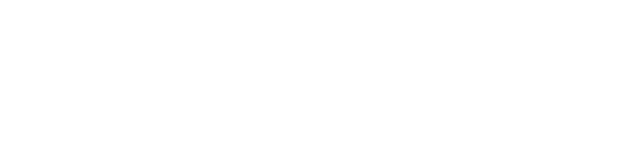
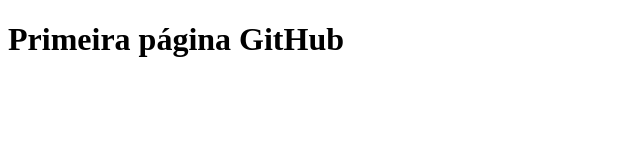
Before and after one commit to ojapa/html5, a plain HTML site: page index.html in a window 1280 px wide. Shown: the whole page, without its empty margins (0-640 px from the left). Drawn offline with Linux system fonts and the light colour scheme.

Commit message:
atualizacao

```diff
--- a/index.html
+++ b/index.html
@@ -3,10 +3,10 @@
 <head>
 	<meta charset="utf-8">
 	<meta http-equiv="X-UA-Compatible" content="IE=edge">
-	<title></title>
+	<title>Hello World!!!</title>
 	<link rel="stylesheet" href="">
 </head>
 <body>
-
+	<h1>Primeira página GitHub</h1>
 </body>
 </html>
```
